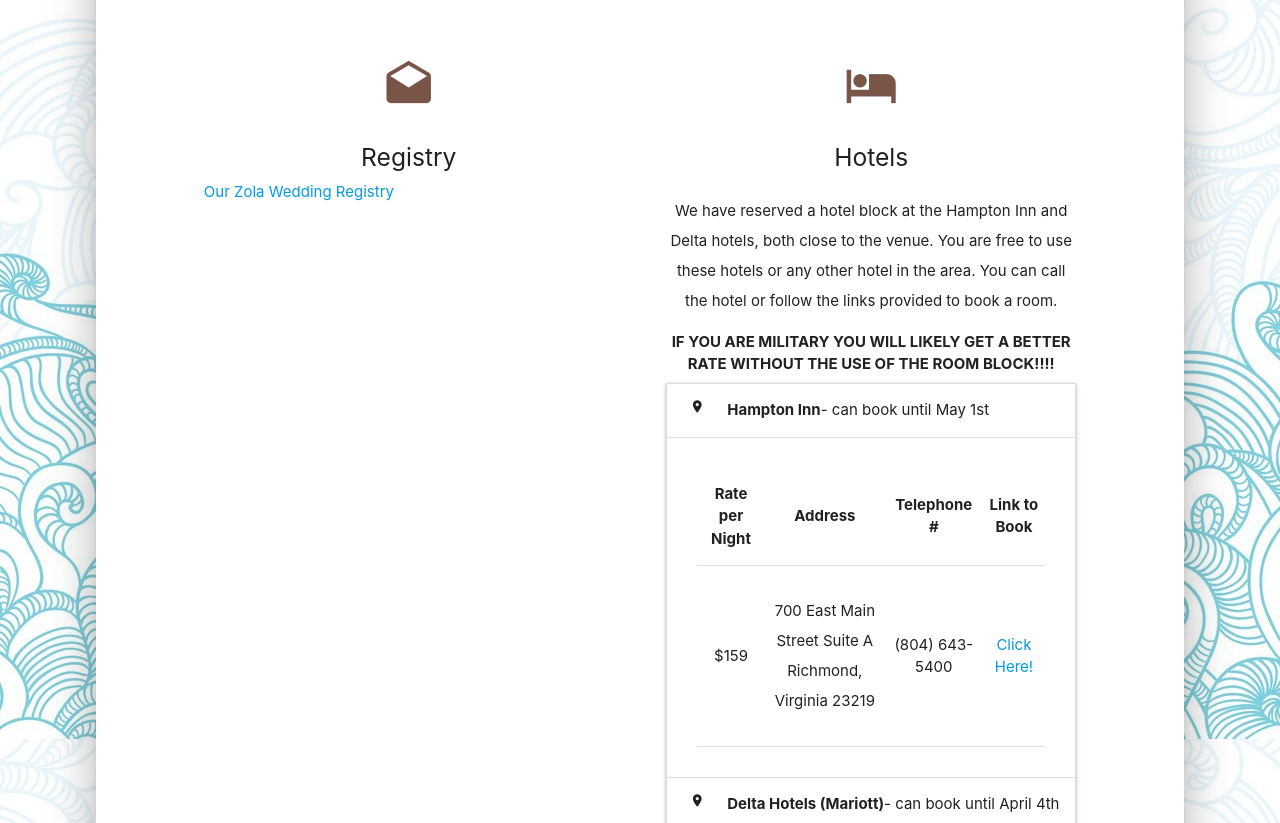
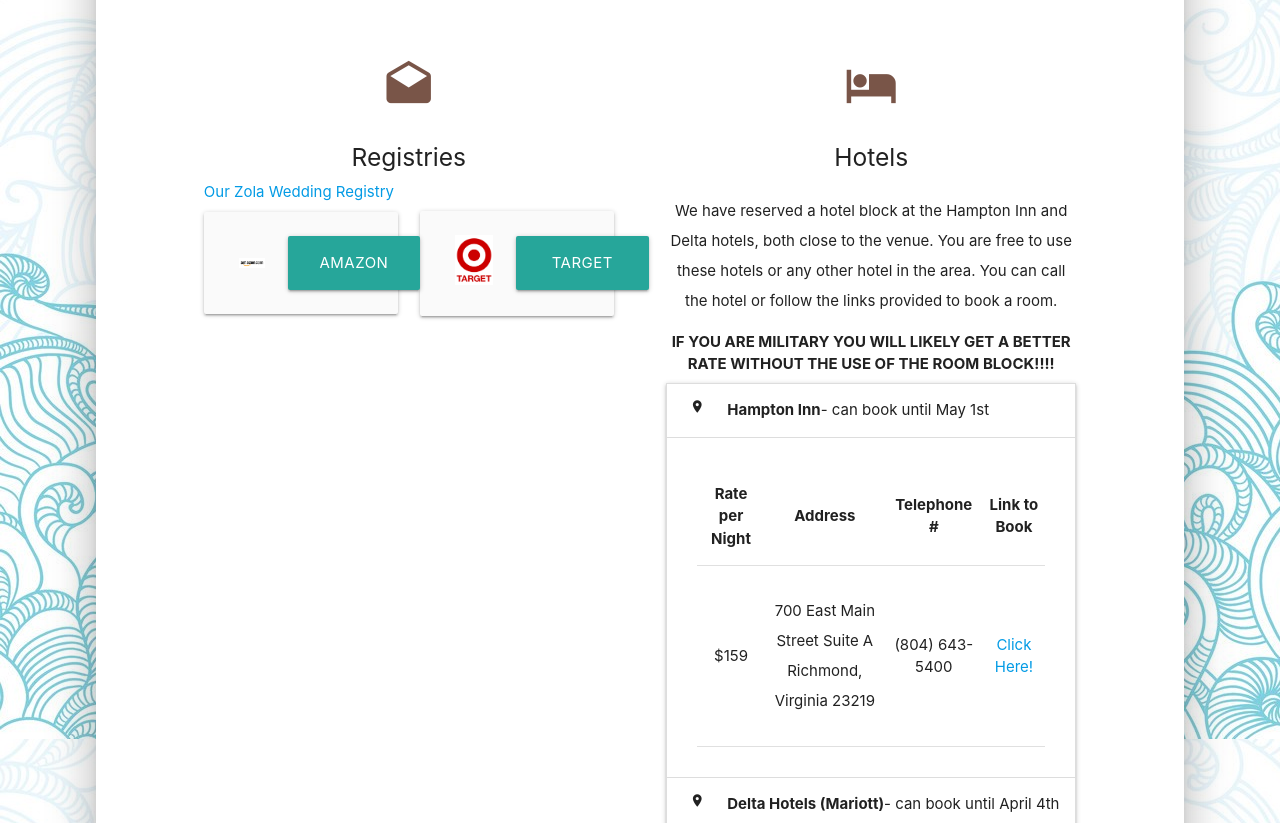
Before and after one commit to jlwerenskjold/jj-wedding, a plain HTML site: page index.html in a window 1280 px wide. Shown: the part 2258-3081 px from the top of the page. Drawn offline with nearby package versions, Linux system fonts and the light colour scheme; a script that the page names is missing; a web font is replaced by a local one.

Commit message:
Add the target and amazon registry links

```diff
--- a/index.html
+++ b/index.html
@@ -56,11 +56,38 @@
                 </div>
 
                 <div class="row">
-                    <div class="col s12 m6 waves-effect" style="cursor:pointer;">
+                    <div class="col s12 m6">
                         <div class="icon-block">
                             <h2 class="center brown-text"><i class="material-icons">drafts</i></h2>
-                            <h5 class="center">Registry</h5>
-                            <a class="zola-registry-embed" href="www.zola.com/registry/jodeeandjack" data-registry-key="jodeeandjack">Our Zola Wedding Registry</a><script>!function(e,t,n){var s,a=e.getElementsByTagName(t)[0];e.getElementById(n)||(s=e.createElement(t),s.id=n,s.async=!0,s.src="https://widget.zola.com/js/widget.js",a.parentNode.insertBefore(s,a))}(document,"script","zola-wjs");</script>
+                            <h5 class="center">Registries</h5>
+                            <a class="zola-registry-embed" href="http://www.zola.com/registry/jodeeandjack" data-registry-key="jodeeandjack">Our Zola Wedding Registry</a><script>!function(e,t,n){var s,a=e.getElementsByTagName(t)[0];e.getElementById(n)||(s=e.createElement(t),s.id=n,s.async=!0,s.src="https://widget.zola.com/js/widget.js",a.parentNode.insertBefore(s,a))}(document,"script","zola-wjs");</script>
+                            <div class="row valign-wrapper">
+                                <div class="col s12 m6 center">
+                                    <div class="card-panel grey lighten-5 z-depth-1">
+                                        <div class="valign-wrapper">
+                                            <div class="col s4">
+                                                <img src="css/images/Amazon-logo.png" alt="" class="responsive-img">
+                                            </div>
+                                            <div class="col s8">
+                                                <a class="waves-effect waves-light btn-large" href="https://www.amazon.com/wedding/share/JackandJodee" target="_blank">Amazon Registry</a>
+                                            </div>
+                                        </div>
+                                    </div>
+                                </div>
+                                <div class="col s12 m6 center">
+                                    <div class="card-panel grey lighten-5 z-depth-1">
+                                        <div class="valign-wrapper">
+                                            <div class="col s5">
+                                                <img src="css/images/Target-logo.png" alt="" class="responsive-img">
+                                            </div>
+                                            <div class="col s7">
+                                                <a class="waves-effect waves-light btn-large" href="http://tgt.gifts/jackandjodee" target="_blank">Target Registry</a>
+                                            </div>
+                                        </div>
+                                    </div>
+                                </div>
+                            </div>
+
                         </div>
                     </div>
 
```
Also changed, not shown: css/images/Amazon-logo.png (added), css/images/Target-logo.png (added).
